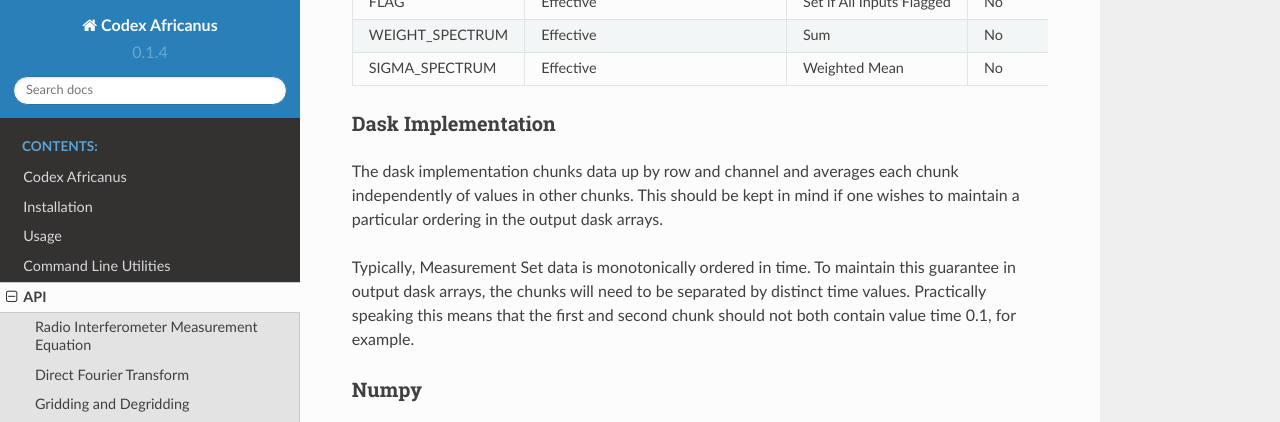
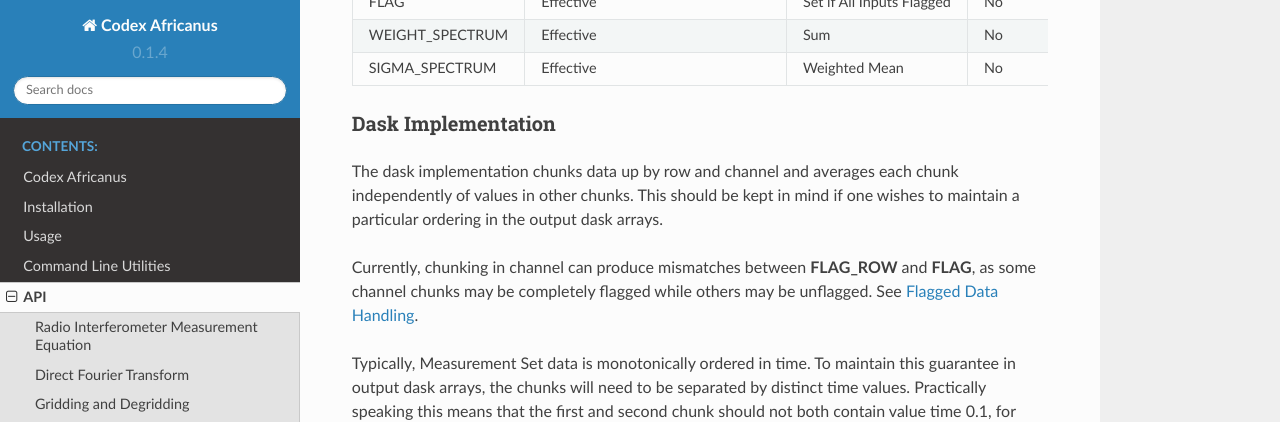
Before and after one commit to ratt-ru/codex-africanus, a Sphinx documentation site: the page built from docs/averaging-api.rst, in a window 1280 px wide and 900 px high, scrolled down 2965 px, cut to the strip 0-422 px from the top of the window. Built offline with Sphinx 7.4.7 and the Read the Docs theme 2.0.0, drawn with Linux system fonts in a browser that asks for light colours.

Commit message:
Describe flag_row and flag mismatch errors

```diff
--- a/docs/averaging-api.rst
+++ b/docs/averaging-api.rst
@@ -166,6 +166,10 @@ averages each chunk independently of values in other chunks. This should
 be kept in mind if one wishes to maintain a particular ordering
 in the output dask arrays.
 
+Currently, chunking in channel can produce mismatches between **FLAG_ROW**
+and **FLAG**, as some channel chunks may be completely flagged
+while others may be unflagged. See `Flagged Data Handling`_.
+
 Typically, Measurement Set data is monotonically ordered in time. To
 maintain this guarantee in output dask arrays,
 the chunks will need to be separated by distinct time values.
```
Also changed, not shown: 1 other file.
